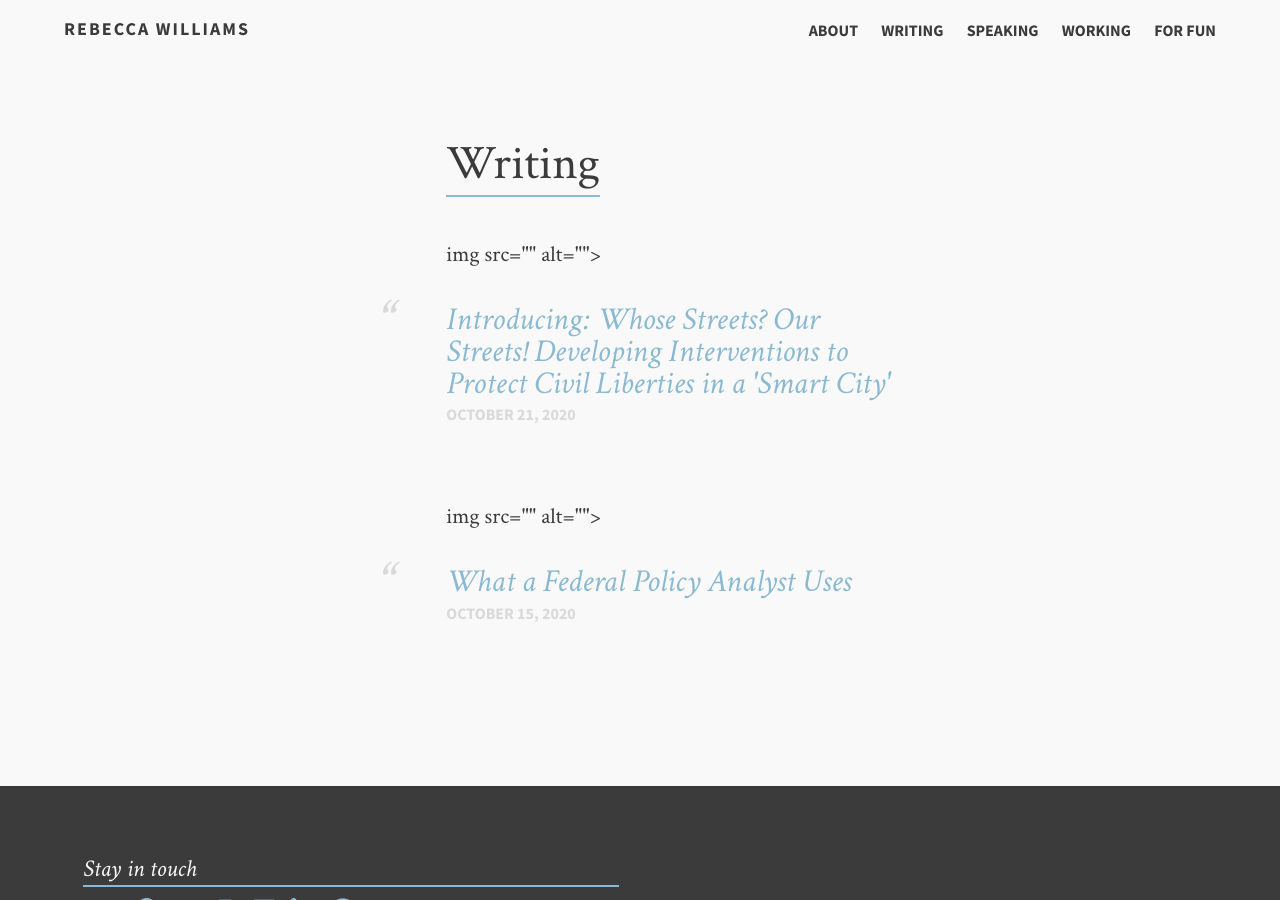
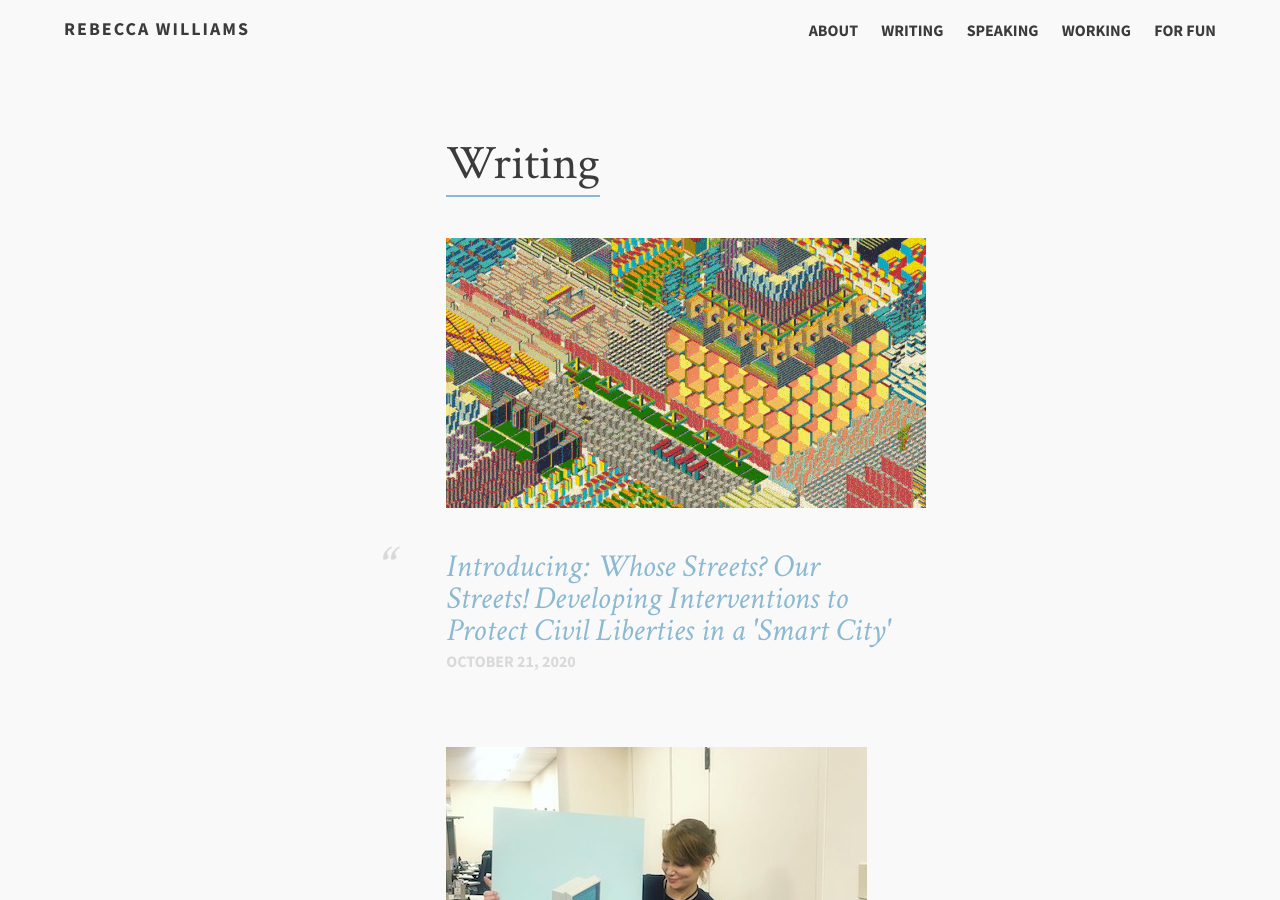
Before and after one commit to rebeccawilliams/rebeccawilliams.us, a Jekyll site: the page built from writing.md, in a window 1280 px wide and 900 px high. Built offline with Jekyll 4.4.1, drawn with Linux system fonts in a browser that asks for light colours; nearby versions of some CDN libraries.

Commit message:
Update writing.html

```diff
--- a/_layouts/writing.html
+++ b/_layouts/writing.html
@@ -8,7 +8,7 @@
                   {% for post in site.posts %}
                   <li>
                     <div class="deets" itemscope itemtype="https://schema.org/BlogPosting" itemprop="blogPost">
-                        <p class="">{% if post.thumbnail %} img src="{{ post.thumbnai }}" alt="">{% endif %}</p>
+                         <p class="">{% if post.thumbnail %} <img src="{{ post.thumbnail }}" />{% endif %}</p>
                         <h1><a href="{{ site.url }}{{ post.url }}">{{ post.title }}</a></h1>
                         <p class="date"><time datetime="{{ post.date | date_to_xmlschema }}" itemprop="datePublished">{{ post.date | date: "%B %d, %Y" }}</time></p>
                         <p class="">{% if post.description %}{{ post.description  | strip_html | strip_newlines | truncate: 120 }}{% endif %}</p>
```
